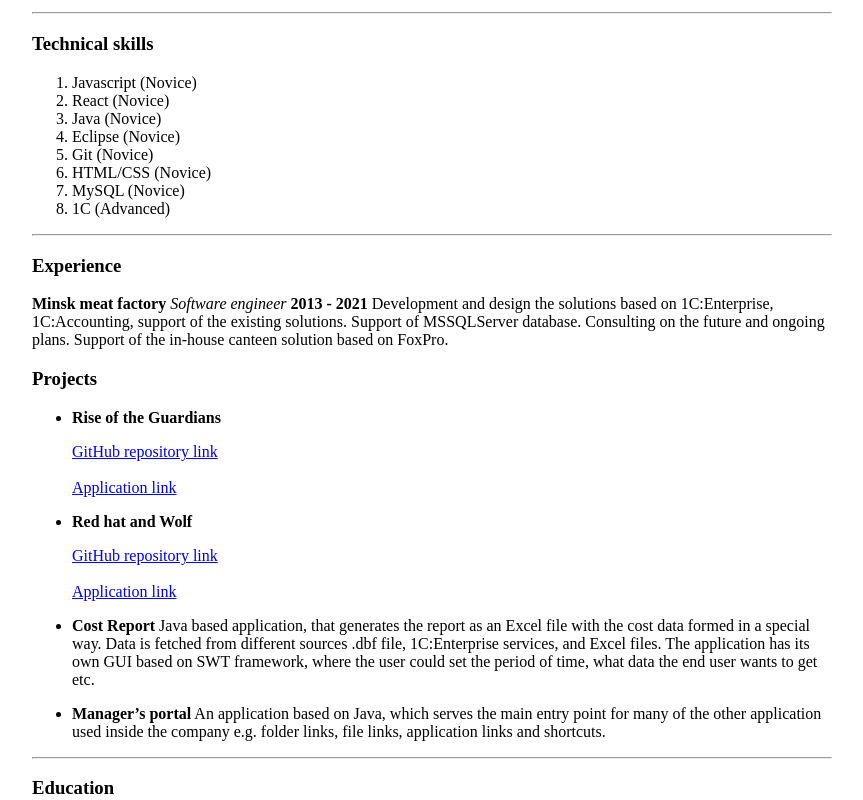
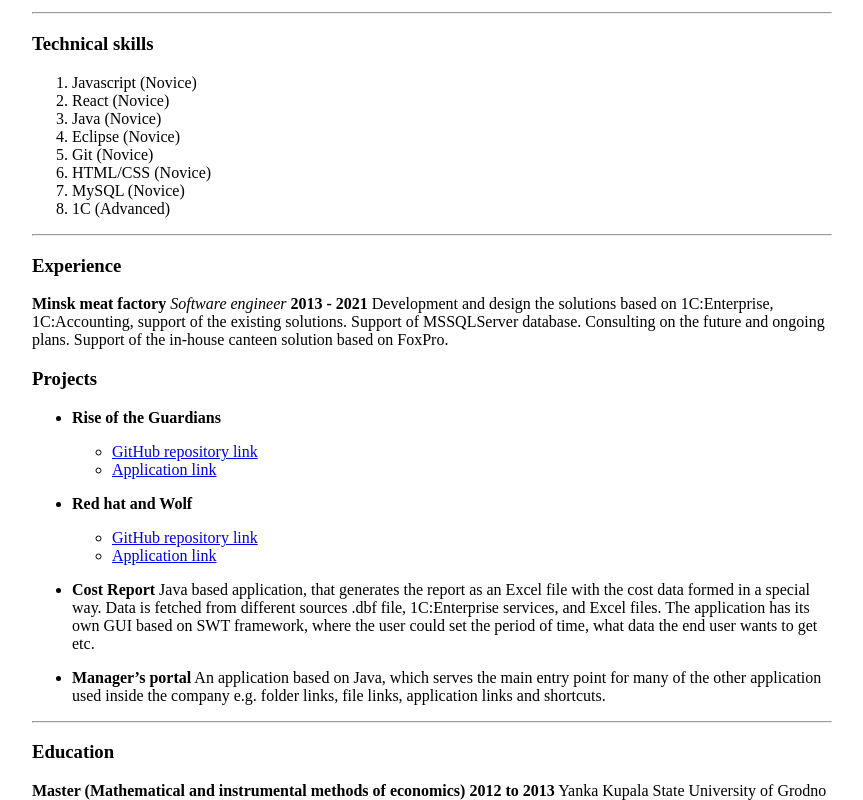
Before and after one commit to TatsianaSlapik/rsschool-cv, a plain HTML site: page index.html in a window 1280 px wide. Shown: the part 431-1231 px from the top of the page, without its empty margins (208-1071 px from the left). Drawn offline with Linux system fonts and the light colour scheme.

Commit message:
fix: fixed problem

```diff
--- a/index.html
+++ b/index.html
@@ -59,13 +59,18 @@
         <ul>
           <li>
             <p><strong>Rise of the Guardians</strong> </p>
-            <a href="https://github.com/TatsianaSlapik/rs-clone">GitHub repository link </a> <br></br>
-            <a href="https://rise-of-the-guardians.netlify.app/">Application link </a>
+            <ul>
+              <li> <a href="https://github.com/TatsianaSlapik/rs-clone">GitHub repository link </a> </li>
+
+              <li> <a href="https://rise-of-the-guardians.netlify.app/">Application link </a></li>
+            </ul>
           </li>
           <li>
             <p><strong>Red hat and Wolf</strong></p>
-            <a href="https://github.com/TatsianaSlapik/react-game/">GitHub repository link </a> <br></br>
-            <a href="https://tatsianaslapik.github.io/react-game/">Application link </a>
+            <ul>
+              <li><a href="https://github.com/TatsianaSlapik/react-game/">GitHub repository link </a> </li>
+              <li><a href="https://tatsianaslapik.github.io/react-game/">Application link </a> </li>
+            </ul>
           </li>
           <li>
             <p><strong>Cost Report</strong>
```
